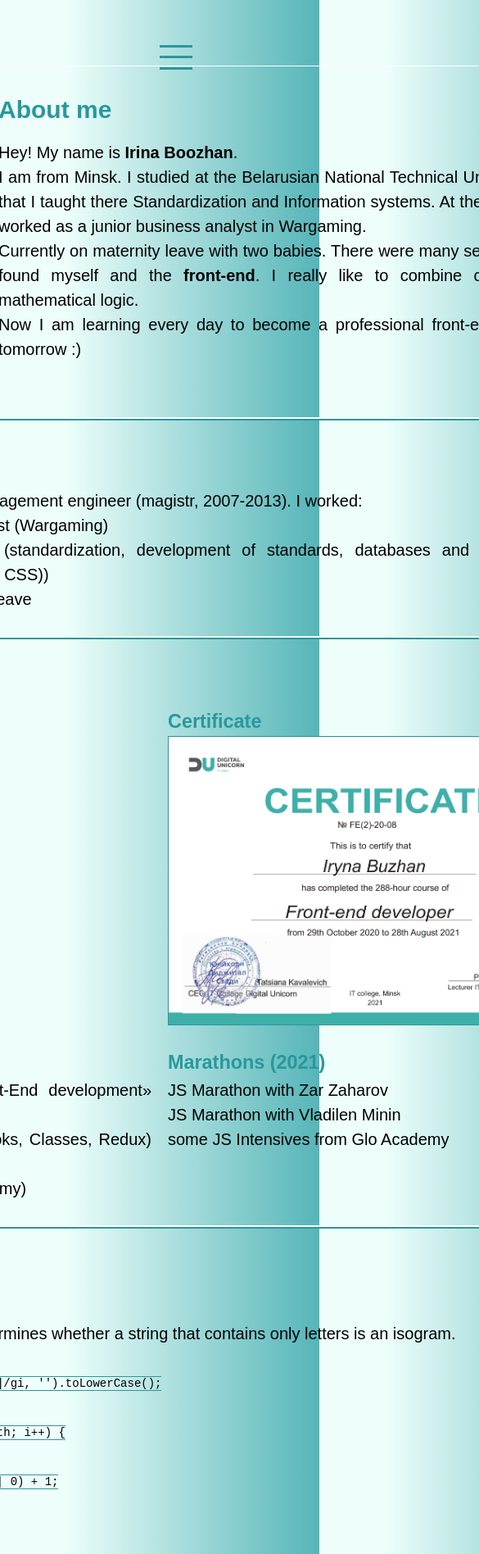
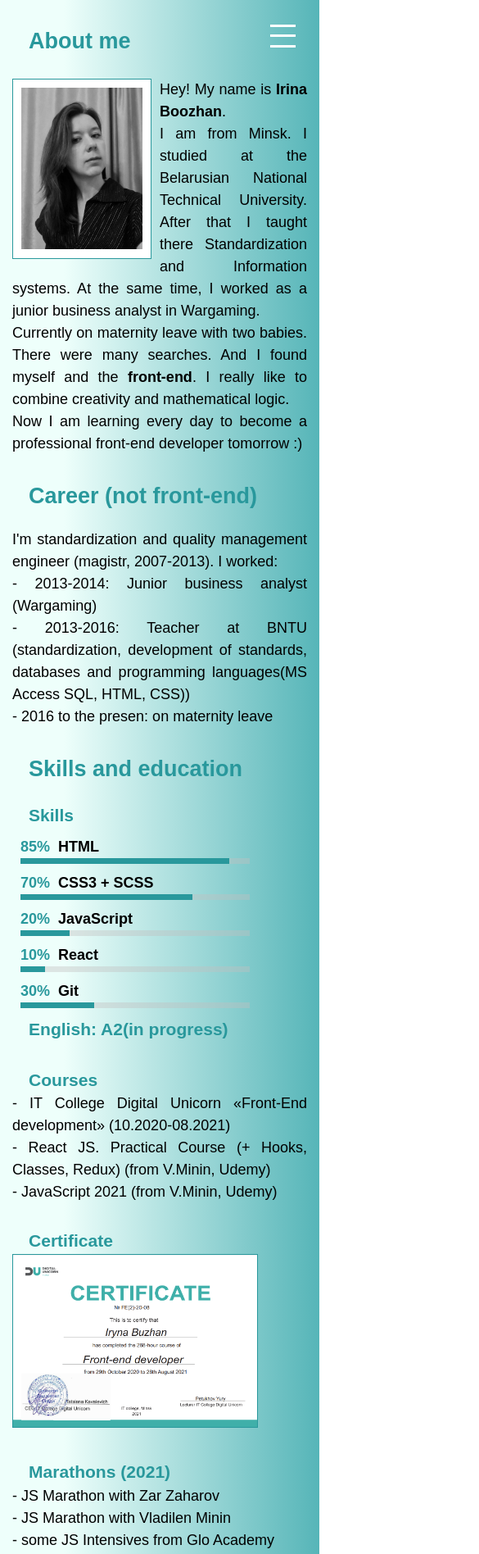
Before and after one commit to IrinaBoozhan/rsschool-cv-2021, a website: page index.html in a window 390 px wide. Shown: the top 1896 px of the page at 82% size, 585 px wide, since content can reach past the window. Drawn offline with nearby package versions, Linux system fonts and the light colour scheme.

Commit message:
feat: added adaptivity

```diff
--- a/index.html
+++ b/index.html
@@ -6,10 +6,12 @@
    <meta http-equiv="X-UA-Compatible" content="IE=edge">
    <meta name="viewport" content="width=device-width">
    <link rel="stylesheet" href="style.css">
-   <link rel="stylesheet" href="//cdnjs.cloudflare.com/ajax/libs/highlight.js/9.15.9/styles/default.min.css">
    <link rel="stylesheet" href="https://cdn.jsdelivr.net/npm/@fancyapps/ui/dist/fancybox.css" />
    <script src="https://cdn.jsdelivr.net/npm/@fancyapps/ui@4.0/dist/fancybox.umd.js"></script>
+   <link rel="stylesheet" href="//cdnjs.cloudflare.com/ajax/libs/highlight.js/9.15.9/styles/default.min.css">
    <script src="//cdnjs.cloudflare.com/ajax/libs/highlight.js/9.15.9/highlight.min.js"></script>
+   <script>hljs.initHighlightingOnLoad();</script>
+
 
    <title>CV</title>
 </head>
@@ -34,6 +36,8 @@
 
       <main>
          <section id="contacts" class="contacts">
+            <h1>About me</h1>
+            <div class="contacts__wrapper">
                <div class="contacts__avatar">
                   <div class="flipper">
                      <div class="front">
@@ -57,21 +61,24 @@
                   </div>
                </div>
 
+
+
                <div class="contacts__content">
-               <h1>About me</h1>
+
                   <div>Hey! My name is <b>Irina Boozhan</b>.</div>
                   <div> I am from Minsk. I studied at the Belarusian National Technical
                      University. After that I taught there Standardization and Information systems. At the same time, I
                      worked as a
                      junior business analyst in Wargaming.
                   </div>
-               <div>Currently on maternity leave with two babies. There were many searches. And I found myself and the
+                  <div>Currently on maternity leave with two babies. There were many searches. And I found myself and
+                     the
                      <b>front-end</b>. I really like to combine creativity and mathematical logic.
                   </div>
                   <div>
                      Now I am learning every day to become a professional front-end developer tomorrow :)</div>
                </div>
-
+            </div>
 
          </section>
          <section id="career" class="career">
@@ -139,17 +146,17 @@
                <div class="courses">
                   <h3>Courses</h3>
                   <ul>
-                     <li>IT College Digital Unicorn «Front-End development» (10.2020-08.2021)</li>
-                     <li>React JS. Practical Course (+ Hooks, Classes, Redux) (from V.Minin, Udemy)</li>
-                     <li>JavaScript 2021 (from V.Minin, Udemy)</li>
+                     <li>- IT College Digital Unicorn «Front-End development» (10.2020-08.2021)</li>
+                     <li>- React JS. Practical Course (+ Hooks, Classes, Redux) (from V.Minin, Udemy)</li>
+                     <li>- JavaScript 2021 (from V.Minin, Udemy)</li>
                   </ul>
                </div>
                <div class="marathons">
                   <h3>Marathons (2021)</h3>
                   <ul>
-                     <li>JS Marathon with Zar Zaharov</li>
-                     <li>JS Marathon with Vladilen Minin</li>
-                     <li>some JS Intensives from Glo Academy</li>
+                     <li>- JS Marathon with Zar Zaharov</li>
+                     <li>- JS Marathon with Vladilen Minin</li>
+                     <li>- some JS Intensives from Glo Academy</li>
                   </ul>
                </div>
             </div>
@@ -162,12 +169,15 @@
                <p>Implementation a function that determines whether a string that contains only letters is an
                   isogram.
                </p>
-               <pre><code>function isIsogram(str) {
-      let strNew = str.replace(/[^A-Z]/gi, '').toLowerCase();
+               <pre><code>
+function isIsogram(str) {
+ let strNew = str.replace(/[^A-Z]/gi,'')
+   .toLowerCase();
    let map = {};
-      for (let i = 0; i &lt; strNew.length; i++) {
+   for (let i = 0; i&lt;strNew.length; i++)
+   {
    let symbol = strNew[i];
-         map[symbol] = (map[symbol] || 0) + 1;
+   map[symbol] = (map[symbol] || 0)+1;
    if (map[symbol] > 1)
       {
          return false;
@@ -181,10 +191,13 @@
             <div>
                <h4>React-code</h4>
                <p>Search implementation</p>
-               <pre><code>const [value, setValue] = useState('');
-      const filterCharacters = posts.filter(posts =&gt;
+               <pre><code>
+const [value, setValue] = useState('');
+const filterCharacters =
+   posts.filter(posts =&gt;
    &lt;input {
-         return posts.name.toLowerCase().includes(value.toLowerCase())
+   return posts.name.toLowerCase()
+   .includes(value.toLowerCase())
    })
    if (value)
       return ( &lt;div className='form'&gt;
@@ -192,8 +205,10 @@
             &lt;input
             type='text'
             className='searchInput'
-                              placeholder='Search characters'
-                              onChange={(e) => { setValue(e.target.value) }}
+            placeholder='Search'
+            onChange={(e) => {
+               setValue(e.target.value)
+            }}
             /&gt;
          &lt;/form&gt;
          &lt;/div&gt;)
@@ -246,9 +261,6 @@
                   </a>
                </div>
             </div>
-
-
-
          </section>
          <section id="video" class="video">
 
@@ -256,13 +268,13 @@
          <a href="#body" class="top hidden">Top</a>
       </main>
 
-      <footer>
+      <footer class="footer">
          <span>
             <a class="logo_rsschool" href="https://rs.school/js/" target="_blank">
                <img src="images/rs_school_js.svg" alt="logo_rsschool">
             </a>
          </span>
-         <span>
+         <span class='githab'>
             <a href="https://github.com/IrinaBoozhan" target="_blank">I'm in GitHub</a>
          </span>
          <span>2021</span>
--- a/style.css
+++ b/style.css
@@ -23,26 +23,30 @@ h3,
 h4,
 h5,
 h6 {
+   text-indent: 30px;
    color: var(--dark-color);
 }
 h1 {
    color: var(--dark-color);
-   margin-bottom: 15px;
+   margin-bottom: 25px;
 }
 
 h2 {
-   margin-bottom: 10px;
+   margin-bottom: 20px;
 }
 
 body {
    font-family: "Cabin", sans-serif;
    text-align: justify;
-   font-size: 20px;
+   font-size: 18px;
    background: linear-gradient(90deg, rgb(238, 255, 251) 20%, rgb(86, 181, 184));
    color: #000;
 }
+main {
+   width: 100%;
+}
 .wrapper {
-   padding: 30px;
+   padding: 15px 40px;
    display: flex;
    flex-direction: column;
    justify-content: center;
@@ -52,12 +56,10 @@ body {
    position: relative;
 }
 section {
-   box-shadow: 0 3px 0 var(--dark-color);
-   padding: 30px 0;
-   border: 1px solid var(--light-color);
-   border-left: none;
-   border-right: none;
+   margin-top: 40px;
+   padding: 0 20px;
 }
+
 a,
 a:visited,
 a:hover,
@@ -66,8 +68,8 @@ a:active {
 }
 
 .header,
-footer {
-   margin: 25px 0;
+.footer {
+   margin: 25px 0 50px 0;
 }
 
 .nav__menu {
@@ -76,7 +78,9 @@ footer {
    text-align: center;
    margin: 5px 0;
    cursor: pointer;
+   list-style: none;
 }
+
 .nav__menu > li {
    padding: 7px;
    margin: 10px;
@@ -90,6 +94,63 @@ footer {
    box-shadow: 2px 5px 2px var(--light-color);
 }
 
+.contacts__wrapper {
+   display: flex;
+   gap: 40px;
+   flex-direction: row;
+}
+.contacts__content {
+   display: flex;
+   flex-direction: column;
+   /* padding-left: 25px; */
+}
+.contacts__avatar {
+   text-align: center;
+   width: 30%;
+   -webkit-perspective: 1200;
+   perspective: 1200;
+   -webkit-transform-style: preserve-3d;
+   cursor: pointer;
+}
+.flipper {
+   border: 1px solid var(--dark-color);
+   position: relative;
+   width: 288px;
+   height: 368px;
+   -webkit-transform-style: preserve-3d;
+   -webkit-transition: 0.7s linear;
+}
+.front,
+.back {
+   box-sizing: border-box;
+   position: absolute;
+   top: 0;
+   left: 0;
+   padding: 10px;
+   width: 100%;
+   height: 100%;
+   -webkit-backface-visibility: hidden;
+}
+.front {
+   z-index: 2;
+   -webkit-transform: rotateY(0deg);
+   background: white;
+}
+.back {
+   -webkit-transform: rotateY(-180deg);
+   background: var(--light-color);
+   color: var(--dark-color);
+   font-size: medium;
+   text-align: left;
+}
+.contacts__avatar:hover .flipper {
+   -webkit-transform: rotateY(180deg);
+}
+
+.avatar {
+   width: 100%;
+}
+
 /* ! Skills */
 .knowleges {
    display: flex;
@@ -99,7 +160,7 @@ footer {
 .skills__wrapper {
    width: 100%;
    display: grid;
-   gap: 20px;
+   gap: 30px;
    grid-template-columns: repeat(2, 1fr);
    margin: 0 auto;
    /* grid-template-rows: con;*/
@@ -107,6 +168,10 @@ footer {
 .skills {
    grid-column: 1/2;
    grid-row: 1/2;
+   list-style: none;
+}
+.skills ul {
+   list-style: none;
 }
 .certificat {
    grid-column: 2/3;
@@ -160,80 +225,16 @@ footer {
    cursor: pointer;
 }
 
-/* !!!!!!!!! */
-.contacts {
-   display: flex;
-}
-.contacts__content {
-   display: flex;
-   flex-direction: column;
-   padding-left: 25px;
-}
-.contacts__avatar {
-   text-align: center;
-   width: 320px;
-   -webkit-perspective: 1200;
-   perspective: 1200;
-   -webkit-transform-style: preserve-3d;
-   cursor: pointer;
-}
-.flipper {
-   border: 1px solid var(--dark-color);
-   position: relative;
-   width: 288px;
-   height: 368px;
-   -webkit-transform-style: preserve-3d;
-   -webkit-transition: 0.7s linear;
-}
-.front,
-.back {
-   box-sizing: border-box;
-   position: absolute;
-   top: 0;
-   left: 0;
-   padding: 10px;
-   width: 100%;
-   height: 100%;
-   -webkit-backface-visibility: hidden;
-}
-.front {
-   z-index: 2;
-   -webkit-transform: rotateY(0deg);
-   background: white;
-}
-.back {
-   -webkit-transform: rotateY(-180deg);
-   background: var(--light-color);
-   color: var(--dark-color);
-   font-size: medium;
-   text-align: left;
-}
-.contacts__avatar:hover .flipper {
-   -webkit-transform: rotateY(180deg);
-}
-/* !!!!!!!!!!!!!! */
-
-.avatar {
-   width: 258px;
-}
-
 code {
    width: 100%;
    font-size: 14px;
    border: 1px solid var(--dark-color);
 }
 
-/* .projects {
-   display: flex;
-   flex-direction: column;
-   justify-content: center;
-   align-items: center;
-} */
-
 .projects__wrapper {
    display: grid;
    grid-template-columns: repeat(2, 1fr);
-   gap: 20px;
+   gap: 30px;
 }
 .theater {
    grid-row: 1/2;
@@ -254,6 +255,7 @@ code {
 .discription {
    font-size: 16px;
    width: 500px;
+   margin-bottom: 10px;
 }
 
 .img__project {
@@ -265,11 +267,10 @@ code {
    display: inline-block;
    width: 100px;
    padding: 10px;
-   border: 1px solid var(--light-color);
+   border: 2px solid var(--dark-color);
    text-align: center;
-   position: absolute;
-   right: 100px;
-   bottom: 100px;
+   right: 50px;
+   bottom: 40px;
    z-index: 5;
    position: fixed;
 }
@@ -286,55 +287,117 @@ a.top {
 .hidden {
    display: none;
 }
-footer {
-   width: 1000px;
+.footer {
+   width: 100%;
    display: flex;
    justify-content: space-around;
 }
 
-@media (max-width: 1050px) {
+@media (max-width: 1100px) {
+   .nav li {
+      width: 110px;
+   }
+   .wrapper {
+      width: 100%;
+      margin: 0;
+   }
+   .avatar {
+      width: 220px;
+   }
+   .flipper {
+      float: right;
+      margin-top: 15px;
+      width: 220px;
+      height: 300px;
+   }
+   .contacts__content {
+      max-width: 100%;
+   }
+
+   .projects__wrapper {
+      display: grid;
+      grid-template-columns: 1fr;
+      gap: 30px;
+   }
+   .project {
+      width: 100%;
+   }
+   .theater {
+      grid-row: 1/2;
+      grid-column: 1/2;
+   }
+   .oils {
+      grid-row: 2/3;
+      grid-column: 1/2;
+   }
+   .mortal {
+      grid-row: 3/4;
+      grid-column: 1/2;
+   }
+   .marvel {
+      grid-row: 4/5;
+      grid-column: 1/2;
+   }
+   .discription {
+      font-size: 16px;
+      width: 100%;
+   }
+   .certificat__img {
+      width: 400px;
+   }
+   .avatar {
+      width: 100%;
+   }
+   .top {
+      bottom: 100px;
+   }
+}
+
+@media (max-width: 800px) {
+   .header {
+      margin: 0;
+   }
+   .footer {
+      padding: 0 10px;
+   }
    .header__burger {
       display: block;
+      width: 40px;
+      height: 40px;
       position: fixed;
-      width: 40px;
-      height: 30px;
+      right: 20px;
+      top: 30px;
       z-index: 4;
-
-      /* left: -450px; */
    }
    .header__burger span {
       position: absolute;
-      background-color: var(--dark-color);
-      position: absolute;
-      left: 0;
-      width: 100%;
+      background-color: var(--light-color);
+      width: 31px;
       height: 3px;
-      top: 13px;
    }
    .header__burger:before,
    .header__burger:after {
       content: "";
-      background-color: var(--dark-color);
+      background-color: var(--light-color);
       position: absolute;
-      width: 100%;
+      width: 31px;
       height: 3px;
-      left: 0;
    }
    .header__burger:before {
-      top: 0;
+      top: 12px;
    }
    .header__burger:after {
-      bottom: 0;
+      bottom: 12px;
    }
    .header__burger.active::before {
       transform: rotate(45deg);
       transition: all 0.3s ease 0s;
-      top: 13px;
+      top: 18px;
    }
    .header__burger.active::after {
       transform: rotate(-45deg);
       transition: all 0.3s ease 0s;
-      bottom: 12px;
+      bottom: 18px;
    }
    .header__burger.active span {
       transform: scale(0);
@@ -345,9 +408,9 @@ footer {
       top: 0;
       left: 0;
       width: 250px;
-      height: 700px;
+      height: 100%;
       background-color: var(--light-color);
-      padding: 110px 10px 20px 30px;
+      padding: 30px 10px 20px 30px;
       z-index: 3;
       top: -100%;
       transition: all 0.3s ease 0s;
@@ -359,7 +422,105 @@ footer {
       display: block;
    }
    .nav__menu li {
+      margin: 0 0 20px 0;
+      font-size: 22px;
+   }
+
+   .nav li {
       width: 200px;
-      margin: 0 0 20px 0;
+   }
+   .skills__wrapper {
+      gap: 30px;
+      grid-template-columns: 1fr;
+   }
+   .skills {
+      grid-column: 1/2;
+      grid-row: 1/2;
+   }
+   .certificat {
+      grid-column: 1/2;
+      grid-row: 3/4;
+   }
+   .courses {
+      grid-column: 1/2;
+      grid-row: 2/3;
+   }
+   .marathons {
+      grid-column: 1/2;
+      grid-row: 4/5;
+   }
+   .top {
+      display: none;
+   }
+   .contacts__content {
+      display: inline;
+   }
+   .contacts__wrapper {
+      display: block;
+   }
+   .flipper {
+      float: left;
+      margin: 0 10px 10px 0;
+      width: 200px;
+      height: 260px;
    }
 }
+
+@media (max-width: 700px) {
+   .wrapper {
+      padding: 0;
+      display: flex;
+      justify-content: center;
+      align-items: center;
+      flex-direction: column;
+   }
+   .avatar {
+      width: 100%;
+   }
+}
+
+@media (max-width: 510px) {
+   .wrapper {
+      padding: 0 5px;
+   }
+   h1,
+   h2,
+   h3,
+   h4,
+   h5,
+   h6 {
+      text-indent: 20px;
+   }
+   code {
+      font-size: 12px;
+      width: 98%;
+   }
+   .flipper {
+      margin: 0 10px 10px 0;
+      width: 170px;
+      height: 220px;
+   }
+   .certificat__img,
+   .img__project {
+      width: 300px;
+      /* margin-left: 5px; */
+   }
+   .discription {
+      max-width: 305px;
+   }
+   .footer {
+      justify-content: space-between;
+   }
+   section {
+      margin-top: 30px;
+      padding: 0 10px;
+   }
+
+   .skill {
+      width: 280px;
+      margin: 10px;
+   }
+   .githab {
+      margin-left: 40px;
+   }
+}
```
Lines whose indentation alone changed are shown as unchanged.
